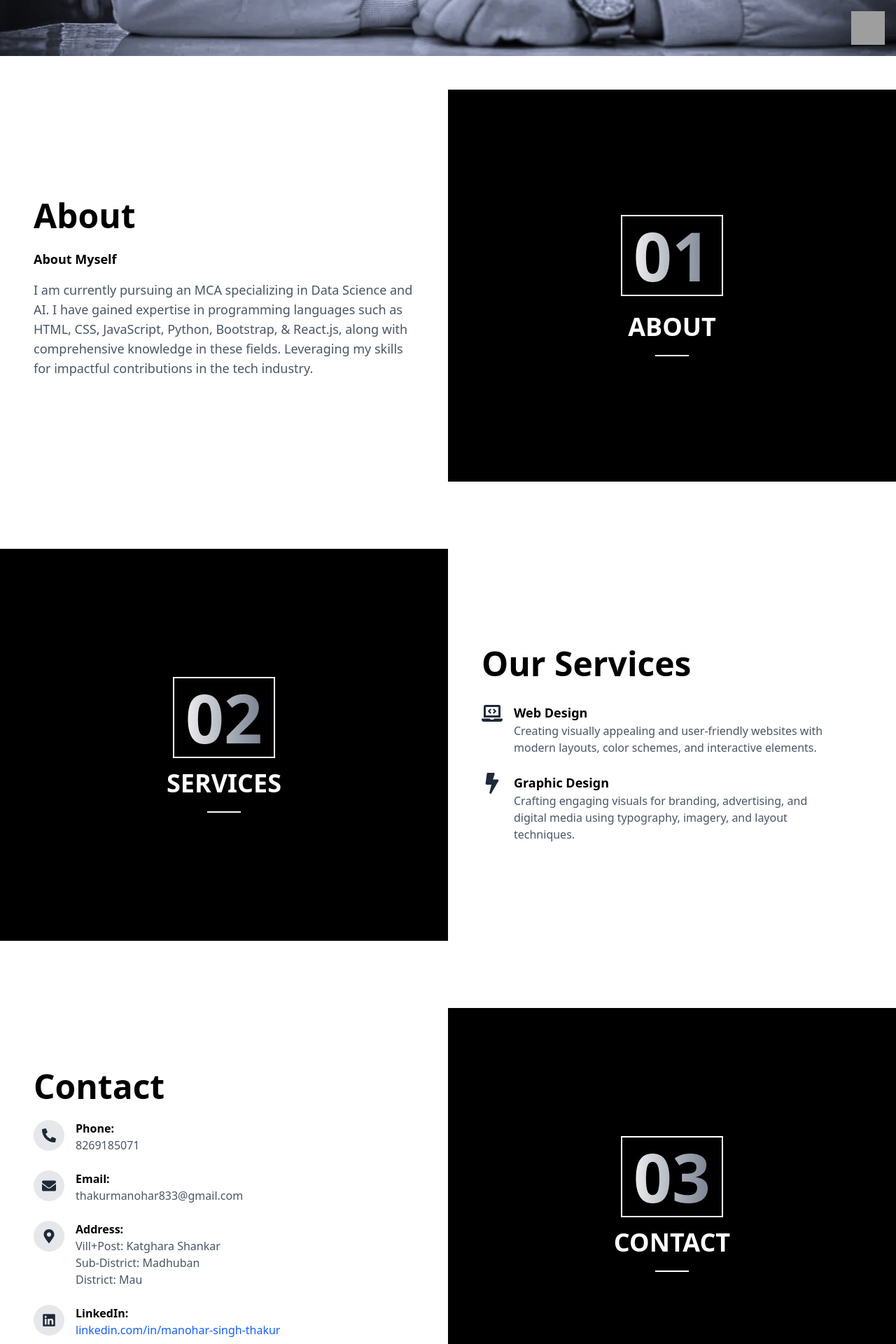
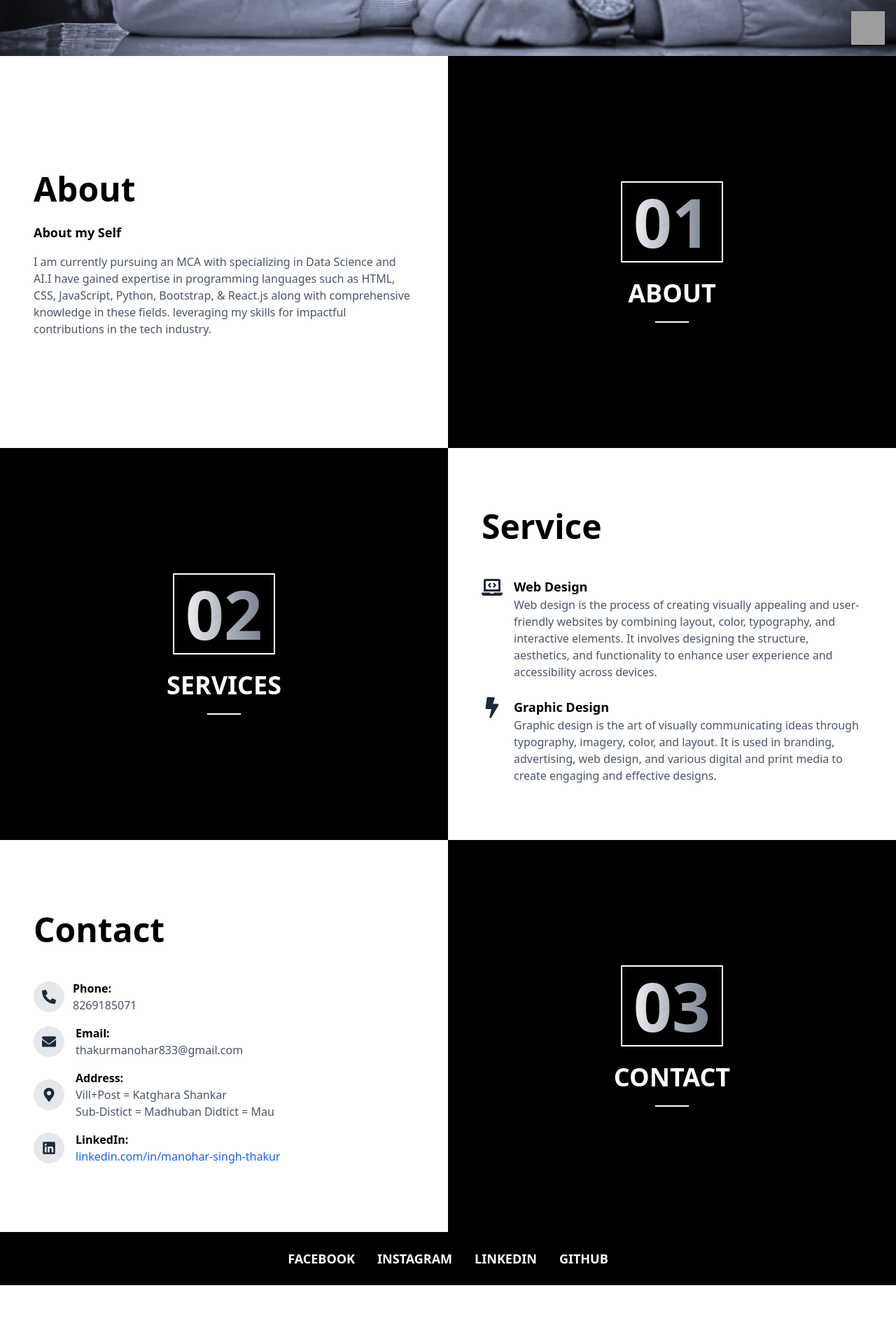
Before and after one commit to Manohar8269/Portfolio, a React (Vite) app: page / in a window 1280 px wide. Shown: the part 720-2640 px from the top of the page at 70% size. After the commit the page ends 2556 px from the top, so only its background shows below. Built offline with nearby package versions, Linux system fonts and the light colour scheme; grey boxes are pictures that could not be loaded.

Commit message:
modified:   src/component/About.jsx

```diff
--- a/src/component/About.jsx
+++ b/src/component/About.jsx
@@ -1,32 +1,33 @@
-import React from 'react';
+import React from 'react'
 
 function About() {
   return (
-    <section id="about" className="py-12">
-      <div className="flex flex-col md:flex-row h-auto md:h-[70vh]">
 
-        <div className="w-full md:w-1/2 bg-white p-6 md:p-12 flex flex-col justify-center mt-2">
-          <h1 className="text-3xl md:text-5xl font-bold">About</h1>
-          <br />
-          <h3 className="font-semibold text-md md:text-lg mb-4">About Myself</h3>
-          <p className="text-gray-600 text-xs sm:text-sm md:text-base lg:text-lg">
-            I am currently pursuing an MCA specializing in Data Science and AI. I have gained expertise in
-            programming languages such as HTML, CSS, JavaScript, Python, Bootstrap, & React.js, along with comprehensive
-            knowledge in these fields. Leveraging my skills for impactful contributions in the tech industry.
-          </p>
-        </div>
+    <>
+    <section id="about">
+     <div className="flex h-[70vh]">
 
-        <div className="w-full md:w-1/2 bg-black flex flex-col justify-center items-center text-white py-12 md:py-0">
-          <h3 className="text-4xl sm:text-6xl md:text-8xl font-bold text-transparent bg-clip-text bg-gradient-to-r from-white to-gray-500 border-2 border-white px-4 py-2">
-            01
-          </h3>
-          <br />
-          <h2 className="text-xl sm:text-2xl md:text-4xl font-bold">ABOUT</h2>
-          <hr className="w-12 border-t-2 border-white mt-5" />
-        </div>
+      <div className="w-1/2 bg-white p-12 flex flex-col justify-center mt-2">
+        <h1 className="text-5xl font-bold">About</h1>
+        <br></br>
+        <h3 className="font-semibold text-lg mb-4">About my Self</h3>
+        <p className="text-gray-600">
+        I am currently pursuing an MCA with specializing in Data Science and AI.I have gained expertise in
+        programming languages such as HTML, CSS, JavaScript, Python, Bootstrap, & React.js along with comprehensive
+        knowledge in these fields. leveraging my skills for impactful contributions in the tech industry.
+        </p>
       </div>
+
+      <div className="w-1/2 bg-black flex flex-col justify-center items-center text-white">
+      <h3 className="text-8xl font-bold text-transparent bg-clip-text bg-gradient-to-r from-white to-gray-500 border-2 border-white px-4 py-2">01</h3>
+        <br></br>
+        <h2 className="text-4xl text-gray font-bold">ABOUT</h2>
+        <hr className="w-12 border-t-2 border-white mt-5" />
+      </div>
+    </div>
     </section>
-  );
+    </>
+  )
 }
 
-export default About;
+export default About
--- a/src/component/Contact.jsx
+++ b/src/component/Contact.jsx
@@ -1,48 +1,73 @@
-import React from 'react';
+import React from 'react'
 import { FaPhoneAlt, FaEnvelope, FaMapMarkerAlt, FaLinkedin } from "react-icons/fa";
 
 function Contact() {
   return (
-    <section id="contact" className="py-12">
-      <div className="flex flex-col-reverse md:flex-row h-auto md:h-[70vh]">
-        {/* Left Section */}
-        <div className="w-full md:w-1/2 bg-white p-6 md:p-12 flex flex-col justify-center">
-          <h1 className="text-4xl md:text-5xl font-bold text-center md:text-left">Contact</h1>
-          <div className="mt-6 space-y-6">
-            <ContactItem icon={<FaPhoneAlt />} title="Phone" text="8269185071" />
-            <ContactItem icon={<FaEnvelope />} title="Email" text="thakurmanohar833@gmail.com" />
-            <ContactItem icon={<FaMapMarkerAlt />} title="Address" text={`Vill+Post: Katghara Shankar\nSub-District: Madhuban\nDistrict: Mau`} />
-            <ContactItem
-              icon={<FaLinkedin />}
-              title="LinkedIn"
-              text={<a href="https://www.linkedin.com/in/manohar-singh-thakur-a65b6b2b6" target="_blank" rel="noopener noreferrer" className="text-blue-600 hover:underline">linkedin.com/in/manohar-singh-thakur</a>}
-            />
+    <>
+    <section id="contact">
+      <div className="flex h-[70vh]">
+        <div className="w-1/2 bg-white p-12 flex flex-col justify-center mt-2">
+          <h1 className="text-5xl font-bold">Contact</h1>
+          <br></br>
+          <br></br>
+
+          <div className="flex items-center gap-3 mb-4">
+            <div className="p-3 bg-gray-200 rounded-full">
+              <FaPhoneAlt className="text-xl text-gray-800" />
+            </div>
+            <div>
+              <p className="font-semibold">Phone:</p>
+              <p className="text-gray-600">8269185071</p>
+            </div>
+          </div>
+
+          <div className="flex items-center gap-4 mb-4">
+            <div className="p-3 bg-gray-200 rounded-full">
+              <FaEnvelope className="text-xl text-gray-800" />
+            </div>
+            <div>
+              <p className="font-semibold">Email:</p>
+              <p className="text-gray-600">thakurmanohar833@gmail.com</p>
+            </div>
+          </div>
+
+          <div className="flex items-center gap-4 mb-4">
+            <div className="p-3 bg-gray-200 rounded-full">
+              <FaMapMarkerAlt className="text-xl text-gray-800" />
+            </div>
+            <div>
+              <p className="font-semibold">Address:</p>
+              <p className="text-gray-600">Vill+Post = Katghara Shankar <br></br>
+                Sub-Distict = Madhuban Didtict = Mau
+              </p>
+            </div>
+          </div>
+
+          <div className="flex items-center gap-4">
+            <div className="p-3 bg-gray-200 rounded-full">
+              <FaLinkedin className="text-xl text-gray-800" />
+            </div>
+            <div>
+              <p className="font-semibold">LinkedIn:</p>
+              <p className="text-gray-600">
+                <a href="https://www.linkedin.com/in/manohar-singh-thakur-a65b6b2b6" target="_blank" rel="noopener noreferrer" className="text-blue-600 hover:underline">
+                  linkedin.com/in/manohar-singh-thakur
+                </a>
+              </p>
+            </div>
           </div>
         </div>
 
-        {/* Right Section */}
-        <div className="w-full md:w-1/2 bg-black flex flex-col justify-center items-center text-white py-10 px-6">
-          <h3 className="text-6xl md:text-8xl font-bold text-transparent bg-clip-text bg-gradient-to-r from-white to-gray-500 border-2 border-white px-4 py-2">
-            03
-          </h3>
-          <h2 className="text-3xl md:text-4xl font-bold mt-4">CONTACT</h2>
+        <div className="w-1/2 bg-black flex flex-col justify-center items-center text-white">
+          <h3 className="text-8xl font-bold text-transparent bg-clip-text bg-gradient-to-r from-white to-gray-500 border-2 border-white px-4 py-2">03</h3>
+          <br></br>
+          <h2 className="text-4xl text-gray font-bold">CONTACT</h2>
           <hr className="w-12 border-t-2 border-white mt-5" />
         </div>
       </div>
-    </section>
-  );
+      </section>
+    </>
+  )
 }
 
-const ContactItem = ({ icon, title, text }) => {
-  return (
-    <div className="flex flex-col md:flex-row items-center md:items-start space-x-0 md:space-x-4 text-center md:text-left">
-      <div className="p-3 bg-gray-200 rounded-full text-gray-800 mb-3 md:mb-0 text-xl">{icon}</div>
-      <div>
-        <p className="font-semibold">{title}:</p>
-        <p className="text-gray-600 whitespace-pre-line">{text}</p>
-      </div>
-    </div>
-  );
-};
-
 export default Contact;
--- a/src/component/Navbars.jsx
+++ b/src/component/Navbars.jsx
@@ -10,7 +10,6 @@ const Navbar = () => {
   const [charIndex, setCharIndex] = useState(0);
   const [isDeleting, setIsDeleting] = useState(false);
   const [isVisible, setIsVisible] = useState(false);
-  const [menuOpen, setMenuOpen] = useState(false);
 
   useEffect(() => {
     const currentRole = roles[index];
@@ -59,25 +58,22 @@ const Navbar = () => {
   return (
     <section id="home">
       <div
-        className="h-screen bg-cover bg-top flex flex-col justify-center items-center px-4 md:px-10"
+        className="h-screen bg-cover bg-top flex flex-col justify-center items-center"
         style={{ backgroundImage: "url('/photo.jpg')" }}
       >
-        <nav className="w-full flex justify-between items-center px-6 py-4 text-gray-400 fixed top-0 bg-opacity-70 z-50">
+        <nav className="w-full flex justify-between items-center px-10 py-4 text-gray-400 fixed top-0  bg-opacity-70">
           <div className="text-center">
-            <h1 className="text-2xl md:text-4xl text-white font-extrabold tracking-wider">
+            <h1 className="text-4xl text-white font-extrabold tracking-wider" style={{ fontFamily: 'Poppins, sans-serif' }}>
               Manohar Singh Thakur
             </h1>
             <motion.div
-              className="w-20 h-1 bg-green-400 mx-auto mt-1"
+              className="w-30 h-1 bg-green-400 mx-auto mt-1"
               animate={{ scaleX: [0, 4, 0] }}
               transition={{ duration: 5, repeat: Infinity, ease: "easeInOut" }}
             />
           </div>
-          <div className="md:hidden" onClick={() => setMenuOpen(!menuOpen)}>
-            <button className="text-white text-2xl">☰</button>
-          </div>
-          <ul className={`md:flex space-x-6 hidden`}>
-            {["home", "about", "service", "contact"].map((item) => (
+          <ul className="flex space-x-6">
+            {['home', 'about', 'service', 'contact'].map((item) => (
               <li
                 key={item}
                 onClick={() => handleScroll(item)}
@@ -95,22 +91,7 @@ const Navbar = () => {
           </ul>
         </nav>
 
-        {menuOpen && (
-          <div className="absolute top-16 left-0 w-full bg-black bg-opacity-80 flex flex-col items-center md:hidden py-4 space-y-4">
-            {["home", "about", "service", "contact"].map((item) => (
-              <a
-                key={item}
-                href={`#${item}`}
-                onClick={() => setMenuOpen(false)}
-                className="text-white text-lg hover:text-green-400"
-              >
-                {item.charAt(0).toUpperCase() + item.slice(1)}
-              </a>
-            ))}
-          </div>
-        )}
-
-        <motion.h2 className="text-2xl md:text-4xl font-bold text-white absolute top-20 left-4 md:left-10">
+        <motion.h2 className="text-4xl font-bold text-white absolute top-20 left-10">
           I am a <span className="text-green-400">{typing}</span>
         </motion.h2>
 
@@ -118,7 +99,7 @@ const Navbar = () => {
           href={Resume}
           target="_blank"
           rel="noopener noreferrer"
-          className="absolute top-40 left-4 md:left-10 bg-green-500 text-white px-4 py-2 rounded shadow hover:bg-green-700 transition"
+          className="absolute top-40 left-10 bg-green-500 text-white px-4 py-2 rounded shadow hover:bg-green-700 transition"
         >
           Download Resume
         </a>
@@ -128,7 +109,7 @@ const Navbar = () => {
             <img
               src="https://upload.wikimedia.org/wikipedia/commons/6/6b/WhatsApp.svg"
               alt="WhatsApp"
-              className="w-10 md:w-12 h-10 md:h-12"
+              className="w-12 h-12"
             />
           </a>
         </div>
--- a/src/component/Service.jsx
+++ b/src/component/Service.jsx
@@ -1,33 +1,35 @@
-import { FaLaptopCode, FaBolt } from "react-icons/fa";
+import { FaLaptopCode, FaBolt, } from "react-icons/fa";
 
 const Services = () => {
   return (
-    <section id="service" className="py-12">
-      <div className="flex flex-col md:flex-row h-auto md:h-[70vh]">
-        {/* Left Section */}
-        <div className="w-full md:w-1/2 bg-black flex flex-col justify-center items-center text-white py-10 px-6">
-          <h3 className="text-6xl md:text-8xl font-bold text-transparent bg-clip-text bg-gradient-to-r from-white to-gray-500 border-2 border-white px-4 py-2">
-            02
-          </h3>
-          <h3 className="text-3xl md:text-4xl font-bold mt-4">SERVICES</h3>
+    <section id="service">
+    <div className="flex h-[70vh]">
+
+
+      <div className="w-1/2 bg-black flex flex-col justify-center items-center text-white">
+      <h3 className="text-8xl font-bold text-transparent bg-clip-text bg-gradient-to-r from-white to-gray-500 border-2 border-white px-4 py-2">02</h3>
+      <br></br>
+        <h3 className="text-4xl font-bold">SERVICES</h3>
         <hr className="w-12 border-t-2 border-white mt-5" />
       </div>
 
-        {/* Right Section */}
-        <div className="w-full md:w-1/2 bg-white p-6 md:p-12 flex flex-col justify-center">
-          <h1 className="text-4xl md:text-5xl font-bold text-center md:text-left">Our Services</h1>
-          <div className="mt-8 space-y-6">
+
+      <div className="w-1/2 bg-white p-12 flex flex-col justify-center mt-2">
+      <h1 className="text-5xl font-bold">Service</h1>
+      <br></br>
+      <br></br>
         <ServiceItem
           icon={<FaLaptopCode className="text-3xl text-gray-800" />}
           title="Web Design"
-              description="Creating visually appealing and user-friendly websites with modern layouts, color schemes, and interactive elements."
+          description="Web design is the process of creating visually appealing and user-friendly websites by combining layout, color, typography, and interactive elements. It involves designing the structure, aesthetics, and functionality to enhance user experience and accessibility across devices."
         />
+        <br></br>
         <ServiceItem
            icon={<FaBolt className="text-3xl text-gray-800" />}
           title="Graphic Design"
-              description="Crafting engaging visuals for branding, advertising, and digital media using typography, imagery, and layout techniques."
+          description="Graphic design is the art of visually communicating ideas through typography, imagery, color, and layout. It is used in branding, advertising, web design, and various digital and print media to create engaging and effective designs."
         />
-          </div>
+
       </div>
     </div>
     </section>
@@ -36,11 +38,11 @@ const Services = () => {
 
 const ServiceItem = ({ icon, title, description }) => {
   return (
-    <div className="flex flex-col md:flex-row items-center md:items-start space-x-0 md:space-x-4 text-center md:text-left">
-      <div className="text-gray-700 mb-3 md:mb-0">{icon}</div>
+    <div className="flex items-start space-x-4">
+      <div className="text-gray-700">{icon}</div>
       <div>
         <h4 className="text-lg font-bold">{title}</h4>
-        <p className="text-gray-600 max-w-md">{description}</p>
+        <p className="text-gray-600">{description}</p>
       </div>
     </div>
   );
```
Also changed, not shown: src/component/Footer.jsx (+8 -27 lines). Lines whose indentation alone changed are shown as unchanged.
